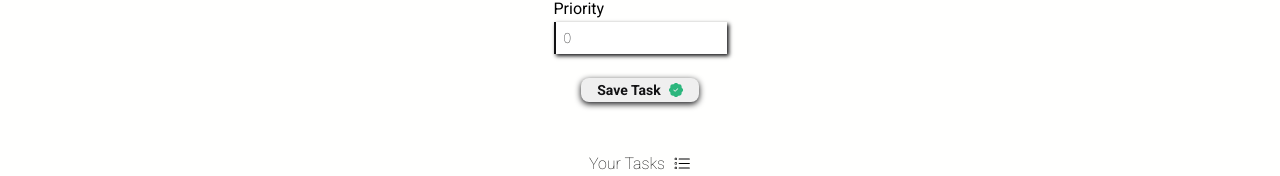
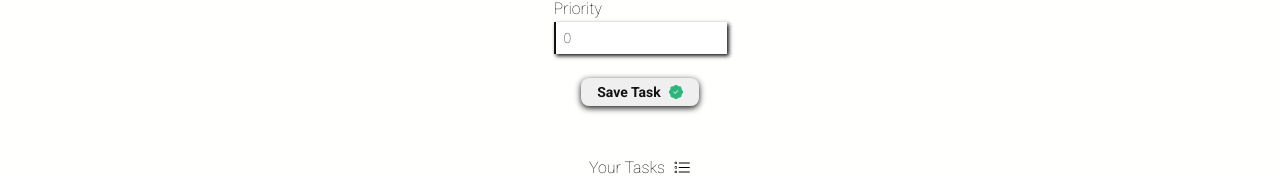
Before and after one commit to GuilhermeRX/Daily-Tasks-Firebase, a React (Create React App) app: page /home in a window 1280 px wide. Shown: the part 238-414 px from the top of the page. Built offline with nearby package versions, Linux system fonts and the light colour scheme; no server answers; the database is empty.

Commit message:
style: change font weigth label input

```diff
--- a/src/Style/Components/Btn.js
+++ b/src/Style/Components/Btn.js
@@ -2,7 +2,7 @@ import styled from 'styled-components';
 import { colors } from '../global';
 
 export const Btn = styled.button`
-  padding: 4px 16px;
+  padding: 6px 16px;
   display: flex;
   justify-content: center;
   align-items: center;
@@ -16,7 +16,7 @@ export const Btn = styled.button`
   outline: none;
   align-self: center;
   :active {
-    padding: 2px 14px;
+    padding: 4px 14px;
   }
 
   svg {
--- a/src/Style/Components/Forms.js
+++ b/src/Style/Components/Forms.js
@@ -1,4 +1,5 @@
 import styled from 'styled-components';
+import { colors } from '../global';
 
 export const Forms = styled.form`
   display: flex;
@@ -13,5 +14,8 @@ export const Forms = styled.form`
     justify-content: center;
     align-items: flex-start;
     flex-direction: column;
+    font-size: 16px;
+    font-weight: 100;
+    color: ${colors.background}
   }
 `
```
